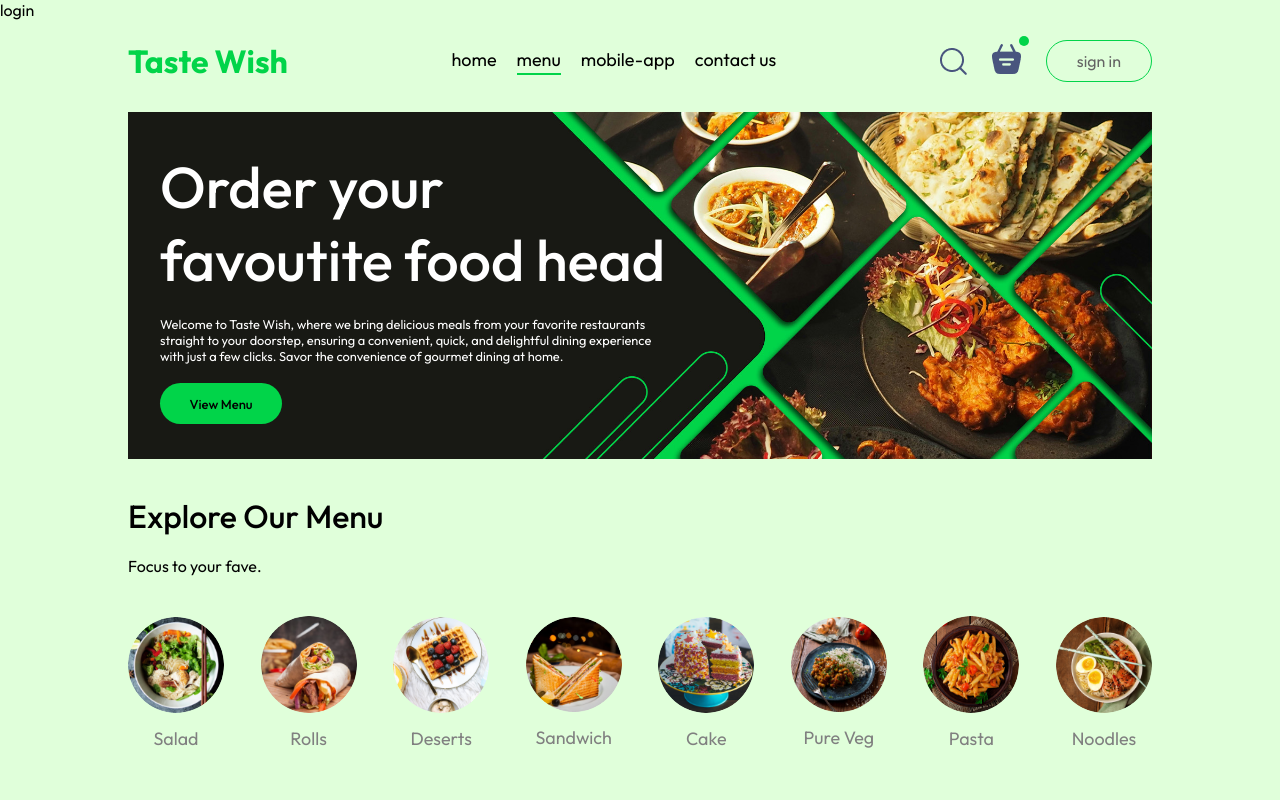
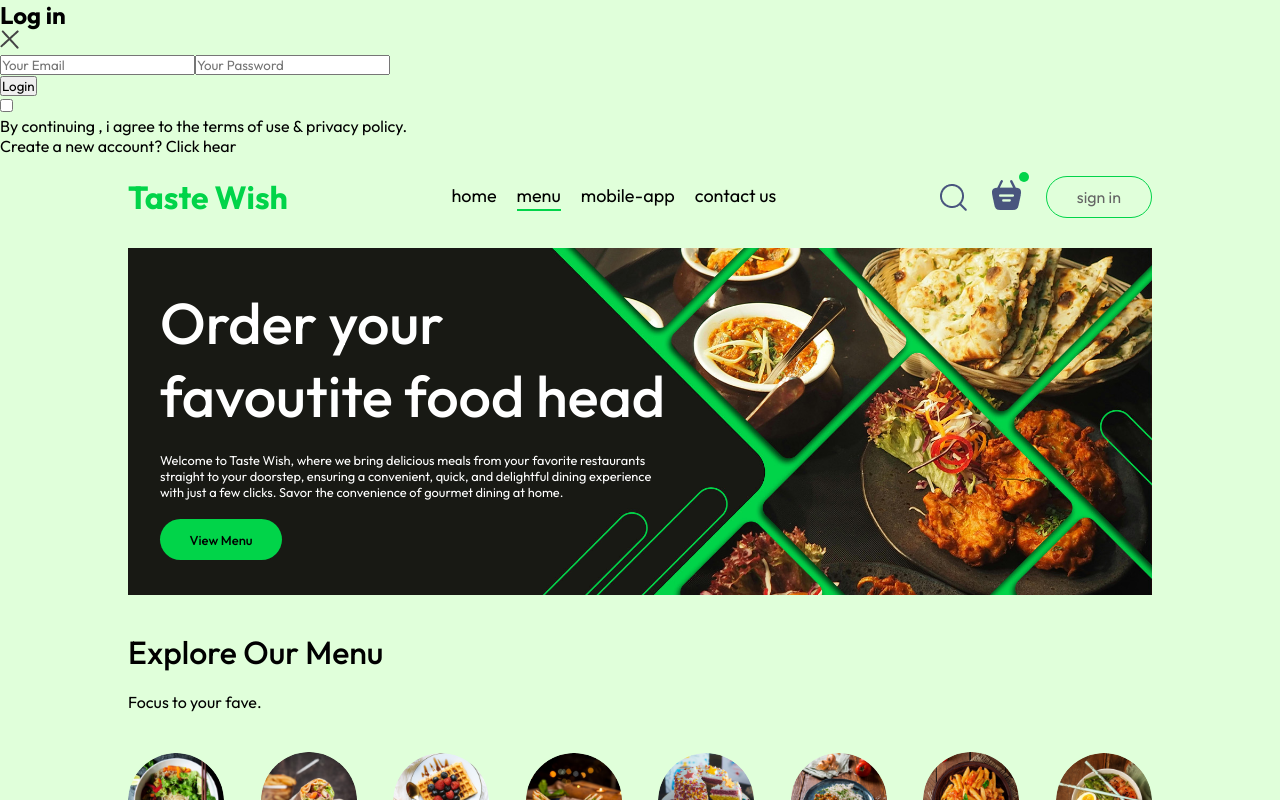
Before and after one commit to Banukaiw/Food_Delivery, a React (Create React App) app: page / in a window 1280 px wide. Both pictures are taken after a click on the button "sign in". Shown: the top 800 px of the page. Built offline with nearby package versions, Linux system fonts and the light colour scheme.

Commit message:
version 06

```diff
--- a/src/App.js
+++ b/src/App.js
@@ -16,7 +16,7 @@ function App() {
   const [showLogin, setShowLogin] = useState(false)
   return (
     <>
-    {showLogin?<LoginPopup/>:<></>}
+    {showLogin?<LoginPopup setShowLogin={setShowLogin}/>:<></>}
     <div className='app'>
 
     <Navbar setShowLogin = {setShowLogin}/>
--- a/src/components/LoginPopup/LoginPopup.js
+++ b/src/components/LoginPopup/LoginPopup.js
@@ -1,10 +1,30 @@
-import React from 'react'
+import React, { useState } from 'react'
 import './LoginPopup.css'
+import { assets } from '../../assets/frontend_assets/assets'
 
-const LoginPopup = () => {
+const LoginPopup = ({setShowLogin}) => {
+    const [currState,setCurrState] = useState("Log in")
+
   return (
     <div className='login-popup'>
-        login
+        <form  className='login-popup-container'>
+            <div className='login-popup-title'>
+                <h2>{currState}</h2>
+                <img onClick={()=>setShowLogin(false)} src={assets.cross_icon}></img>
+            </div>
+            <div className='login-popup-inputs'>
+                {currState==="Log in"?<></>:<input type='text'placeholder='Your Name' required></input>}
+
+                <input type='email' placeholder='Your Email' required></input>
+                <input type='password' placeholder='Your Password'required></input>
+            </div>
+            <button>{currState==="Sign Up"?"create account":"Login"}</button>
+            <div className='login-popup-condition'>
+                <input type='checkbox' required></input>
+                <p>By continuing , i agree to the terms of use & privacy policy.</p>
+            </div>
+            <p>Create a new account? <span>Click hear</span></p>
+        </form>
     </div>
   )
 }
```
